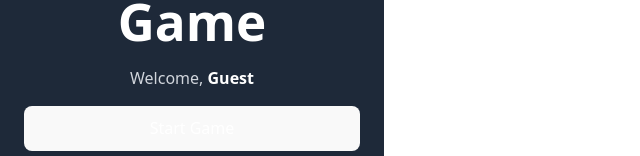
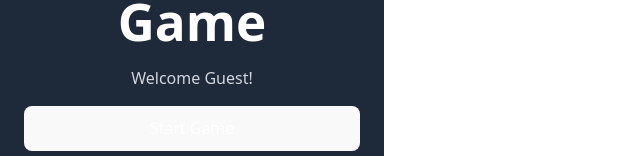
Before and after one commit to BemnetKassa/telegram-bingo-bot-mini-app, a React (Vite) app in the folder mini app/: page / in a window 1280 px wide. Shown: the part 356-512 px from the top of the page, without its empty margins (0-640 px from the left). Built offline with nearby package versions, Linux system fonts and the light colour scheme.

Commit message:
Refine welcome message and button styling
Simplified the welcome message format and adjusted the order of Tailwind CSS classes for the Start Game button for improved readability and consistency.

```diff
--- a/mini app/src/components/LandingPage.tsx
+++ b/mini app/src/components/LandingPage.tsx
@@ -2,16 +2,13 @@ export default function LandingPage({ user, onStart }) {
   return (
     <div className="bg-gray-800 p-6 rounded-xl w-96 text-center space-y-4">
       <h1 className="text-2xl font-bold">🎱 Bingo Game</h1>
-
       <p className="text-gray-300">
-        Welcome, <span className="text-white font-semibold">
-          {user.first_name}
-        </span>
+        Welcome {user.first_name}!
       </p>
 
       <button
         onClick={onStart}
-        className="w-full bg-green-600 py-2 rounded-lg hover:bg-green-500"
+        className="bg-green-600 w-full py-2 rounded-lg hover:bg-green-500"
       >
         Start Game
       </button>
```
